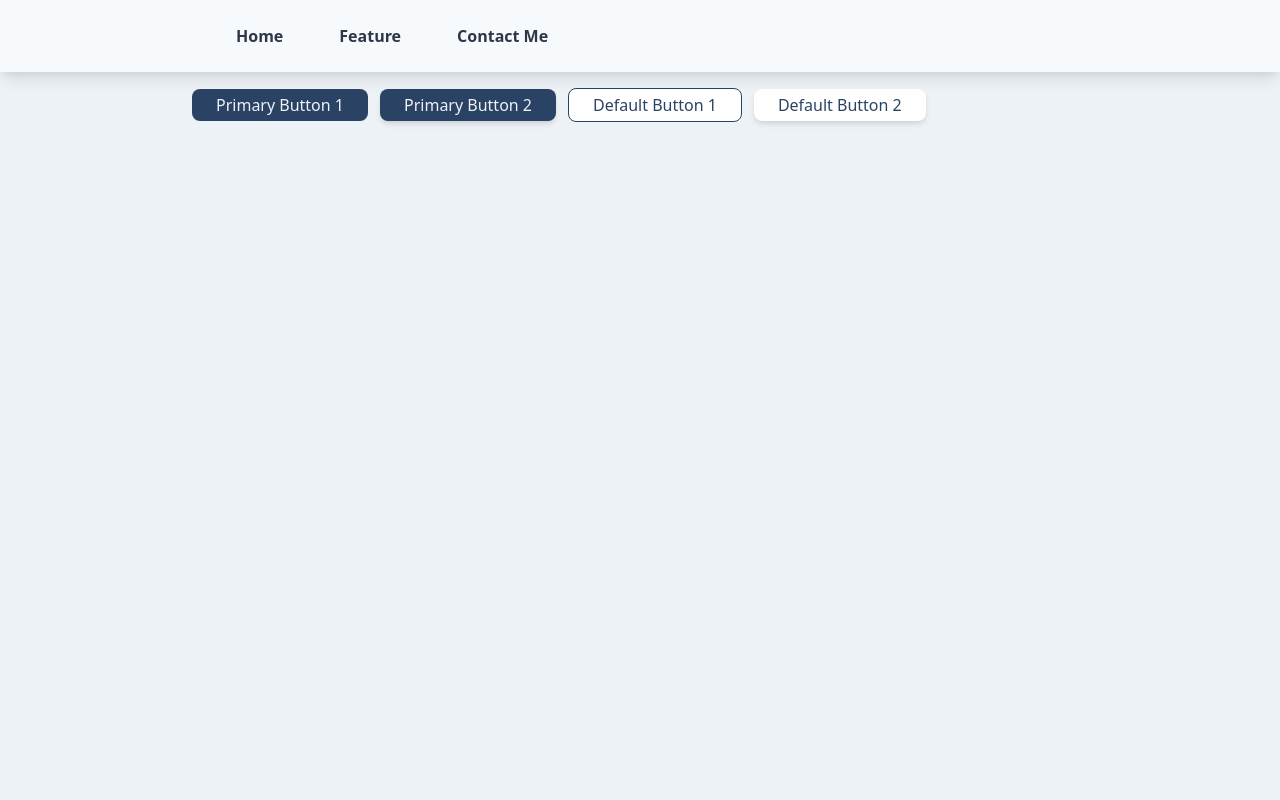
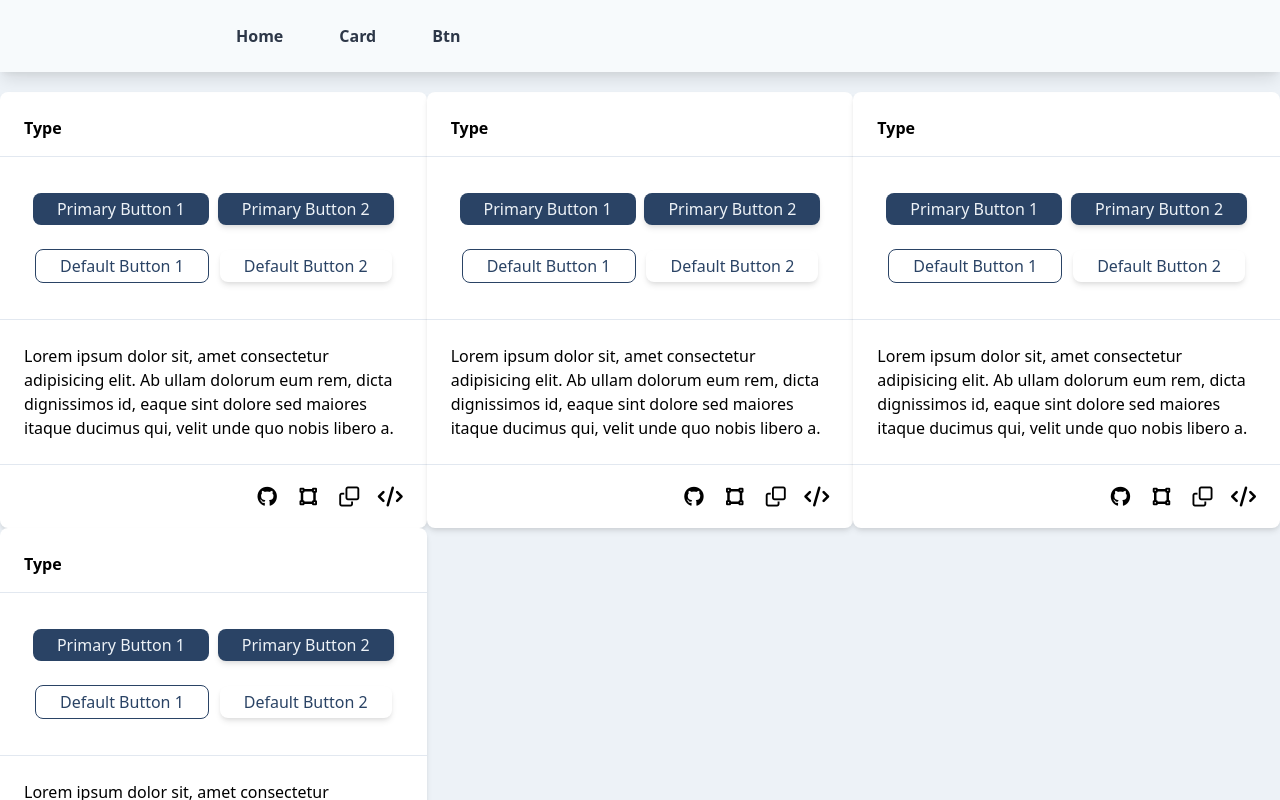
Before and after one commit to ekosutrisno/react-component, a React (Create React App) app: page /button in a window 1280 px wide. Shown: the top 800 px of the page. Built offline with nearby package versions, Linux system fonts and the light colour scheme.

Commit message:
Layout card fix

```diff
--- a/src/components/Header.js
+++ b/src/components/Header.js
@@ -15,8 +15,8 @@ export class Header extends Component {
             <div>
                <div className="mx-auto py-4 px-56 bg-gray-100 shadow-lg flex justify-start space-x-8 sticky top-0 left-0">
                   <Link to="/" className="py-2 px-3 font-semibold text-gray-800 focus:outline-none hover:text-green-600">Home</Link>
-                  <Link to="/cardview" className="py-2 px-3 font-semibold text-gray-800 focus:outline-none hover:text-green-600">Feature</Link>
-                  <Link to="/button" className="py-2 px-3 font-semibold text-gray-800 focus:outline-none hover:text-green-600">Contact Me</Link>
+                  <Link to="/cardview" className="py-2 px-3 font-semibold text-gray-800 focus:outline-none hover:text-green-600">Card</Link>
+                  <Link to="/button" className="py-2 px-3 font-semibold text-gray-800 focus:outline-none hover:text-green-600">Btn</Link>
                </div>
                <Switch>
                   <Route path="/cardview">
--- a/src/components/CardMansony.js
+++ b/src/components/cards/CardMansony.js
@@ -3,7 +3,7 @@ import React, { Component } from 'react';
 
 export class CardMansony extends Component {
 
-   render(props) {
+   render() {
       return (
          <div className="flex-col justify-start h-full bg-white rounded-lg shadow-md">
             <div className="header h-16 p-6 font-semibold">
@@ -25,7 +25,6 @@ export class CardMansony extends Component {
                <button className="far fa-fw fa-clone fa-lg focus:outline-none hover:text-gray-700"></button>
                <button className="fa fa-fw fa-code fa-lg focus:outline-none hover:text-gray-700"></button>
             </div>
-
          </div>
       );
    }
--- a/src/pages/ButtonsView.js
+++ b/src/pages/ButtonsView.js
@@ -7,11 +7,140 @@ import ButtonDefaultShadow from '../components/buttons/ButtonDefaultShadow';
 export class ButtonsView extends Component {
    render() {
       return (
-         <div className="container mx-auto px-4 md:px-48 mt-4 space-x-3">
-            <ButtonPrimary btnText="Primary Button 1" />
-            <ButtonPrimaryShadow btnText="Primary Button 2" />
-            <ButtonDefault btnText="Default Button 1" />
-            <ButtonDefaultShadow btnText="Default Button 2" />
+         <div class="mx-auto box-border items-center justify-between flex flex-wrap container py-5">
+            {/* Card 01 */}
+            <div className="flex-col justify-start h-full w-1/3 bg-white rounded-lg shadow-md">
+               <div className="header h-16 p-6 font-semibold">
+                  Type
+               </div>
+               <div className="image max-h-full p-6 border-t border-gray-300">
+                  <div className="flex flex-wrap justify-evenly items-center">
+                     <div className="py-3">
+                        <ButtonPrimary btnText="Primary Button 1" />
+                     </div>
+                     <div className="py-3">
+                        <ButtonPrimaryShadow btnText="Primary Button 2" />
+                     </div>
+                     <div className="py-3">
+                        <ButtonDefault btnText="Default Button 1" />
+                     </div>
+                     <div className="py-3">
+                        <ButtonDefaultShadow btnText="Default Button 2" />
+                     </div>
+                  </div>
+               </div>
+               <div className="descriptions h-auto p-6 border-t border-gray-300">
+                  <p>Lorem ipsum dolor sit, amet consectetur adipisicing elit. Ab ullam dolorum eum rem,
+                  dicta dignissimos id, eaque sint dolore sed maiores itaque ducimus qui,
+                  velit unde quo nobis libero a.</p>
+               </div>
+               <div className="footer flex items-center justify-end h-16 p-6 border-t border-gray-300 space-x-4">
+                  <button className="fab fa-fw fa-github fa-lg focus:outline-none hover:text-gray-700"></button>
+                  <button className="fa fa-fw fa-vector-square fa-lg focus:outline-none hover:text-gray-700"></button>
+                  <button className="far fa-fw fa-clone fa-lg focus:outline-none hover:text-gray-700"></button>
+                  <button className="fa fa-fw fa-code fa-lg focus:outline-none hover:text-gray-700"></button>
+               </div>
+            </div>
+
+            {/* Card 02 */}
+            <div className="flex-col justify-start h-full w-1/3 bg-white rounded-lg shadow-md">
+               <div className="header h-16 p-6 font-semibold">
+                  Type
+               </div>
+               <div className="image max-h-full p-6 border-t border-gray-300">
+                  <div className="flex flex-wrap justify-evenly items-center">
+                     <div className="py-3">
+                        <ButtonPrimary btnText="Primary Button 1" />
+                     </div>
+                     <div className="py-3">
+                        <ButtonPrimaryShadow btnText="Primary Button 2" />
+                     </div>
+                     <div className="py-3">
+                        <ButtonDefault btnText="Default Button 1" />
+                     </div>
+                     <div className="py-3">
+                        <ButtonDefaultShadow btnText="Default Button 2" />
+                     </div>
+                  </div>
+               </div>
+               <div className="descriptions h-auto p-6 border-t border-gray-300">
+                  <p>Lorem ipsum dolor sit, amet consectetur adipisicing elit. Ab ullam dolorum eum rem,
+                  dicta dignissimos id, eaque sint dolore sed maiores itaque ducimus qui,
+                  velit unde quo nobis libero a.</p>
+               </div>
+               <div className="footer flex items-center justify-end h-16 p-6 border-t border-gray-300 space-x-4">
+                  <button className="fab fa-fw fa-github fa-lg focus:outline-none hover:text-gray-700"></button>
+                  <button className="fa fa-fw fa-vector-square fa-lg focus:outline-none hover:text-gray-700"></button>
+                  <button className="far fa-fw fa-clone fa-lg focus:outline-none hover:text-gray-700"></button>
+                  <button className="fa fa-fw fa-code fa-lg focus:outline-none hover:text-gray-700"></button>
+               </div>
+            </div>
+            {/* Card 03 */}
+            <div className="flex-col justify-start h-full w-1/3 bg-white rounded-lg shadow-md">
+               <div className="header h-16 p-6 font-semibold">
+                  Type
+               </div>
+               <div className="image max-h-full p-6 border-t border-gray-300">
+                  <div className="flex flex-wrap justify-evenly items-center">
+                     <div className="py-3">
+                        <ButtonPrimary btnText="Primary Button 1" />
+                     </div>
+                     <div className="py-3">
+                        <ButtonPrimaryShadow btnText="Primary Button 2" />
+                     </div>
+                     <div className="py-3">
+                        <ButtonDefault btnText="Default Button 1" />
+                     </div>
+                     <div className="py-3">
+                        <ButtonDefaultShadow btnText="Default Button 2" />
+                     </div>
+                  </div>
+               </div>
+               <div className="descriptions h-auto p-6 border-t border-gray-300">
+                  <p>Lorem ipsum dolor sit, amet consectetur adipisicing elit. Ab ullam dolorum eum rem,
+                  dicta dignissimos id, eaque sint dolore sed maiores itaque ducimus qui,
+                  velit unde quo nobis libero a.</p>
+               </div>
+               <div className="footer flex items-center justify-end h-16 p-6 border-t border-gray-300 space-x-4">
+                  <button className="fab fa-fw fa-github fa-lg focus:outline-none hover:text-gray-700"></button>
+                  <button className="fa fa-fw fa-vector-square fa-lg focus:outline-none hover:text-gray-700"></button>
+                  <button className="far fa-fw fa-clone fa-lg focus:outline-none hover:text-gray-700"></button>
+                  <button className="fa fa-fw fa-code fa-lg focus:outline-none hover:text-gray-700"></button>
+               </div>
+            </div>
+            {/* Card 04 */}
+            <div className="flex-col justify-start h-full w-1/3 bg-white rounded-lg shadow-md">
+               <div className="header h-16 p-6 font-semibold">
+                  Type
+               </div>
+               <div className="image max-h-full p-6 border-t border-gray-300">
+                  <div className="flex flex-wrap justify-evenly items-center">
+                     <div className="py-3">
+                        <ButtonPrimary btnText="Primary Button 1" />
+                     </div>
+                     <div className="py-3">
+                        <ButtonPrimaryShadow btnText="Primary Button 2" />
+                     </div>
+                     <div className="py-3">
+                        <ButtonDefault btnText="Default Button 1" />
+                     </div>
+                     <div className="py-3">
+                        <ButtonDefaultShadow btnText="Default Button 2" />
+                     </div>
+                  </div>
+               </div>
+               <div className="descriptions h-auto p-6 border-t border-gray-300">
+                  <p>Lorem ipsum dolor sit, amet consectetur adipisicing elit. Ab ullam dolorum eum rem,
+                  dicta dignissimos id, eaque sint dolore sed maiores itaque ducimus qui,
+                  velit unde quo nobis libero a.</p>
+               </div>
+               <div className="footer flex items-center justify-end h-16 p-6 border-t border-gray-300 space-x-4">
+                  <button className="fab fa-fw fa-github fa-lg focus:outline-none hover:text-gray-700"></button>
+                  <button className="fa fa-fw fa-vector-square fa-lg focus:outline-none hover:text-gray-700"></button>
+                  <button className="far fa-fw fa-clone fa-lg focus:outline-none hover:text-gray-700"></button>
+                  <button className="fa fa-fw fa-code fa-lg focus:outline-none hover:text-gray-700"></button>
+               </div>
+            </div>
          </div>
       );
    }
--- a/src/pages/CardsView.js
+++ b/src/pages/CardsView.js
@@ -1,10 +1,10 @@
 import React, { Component } from 'react';
-import CardMansony from '../components/CardMansony';
+import CardMansony from '../components/cards/CardMansony';
 
 export class CardsView extends Component {
    render() {
       return (
-         <div className="container mx-auto px-4 md:px-48 mt-4">
+         <div className="container mx-auto px-4 md:px-48 my-4">
             <CardMansony title="CardMansony 01" src="http://lorempixel.com/640/480/business" />
             <div className="flex flex-col space-y-3 pt-4 md:space-y-0 md:flex-row md:space-x-3">
                <CardMansony
```
Also changed, not shown: src/components/BasicExample.js (deleted, +0 -37 lines).
